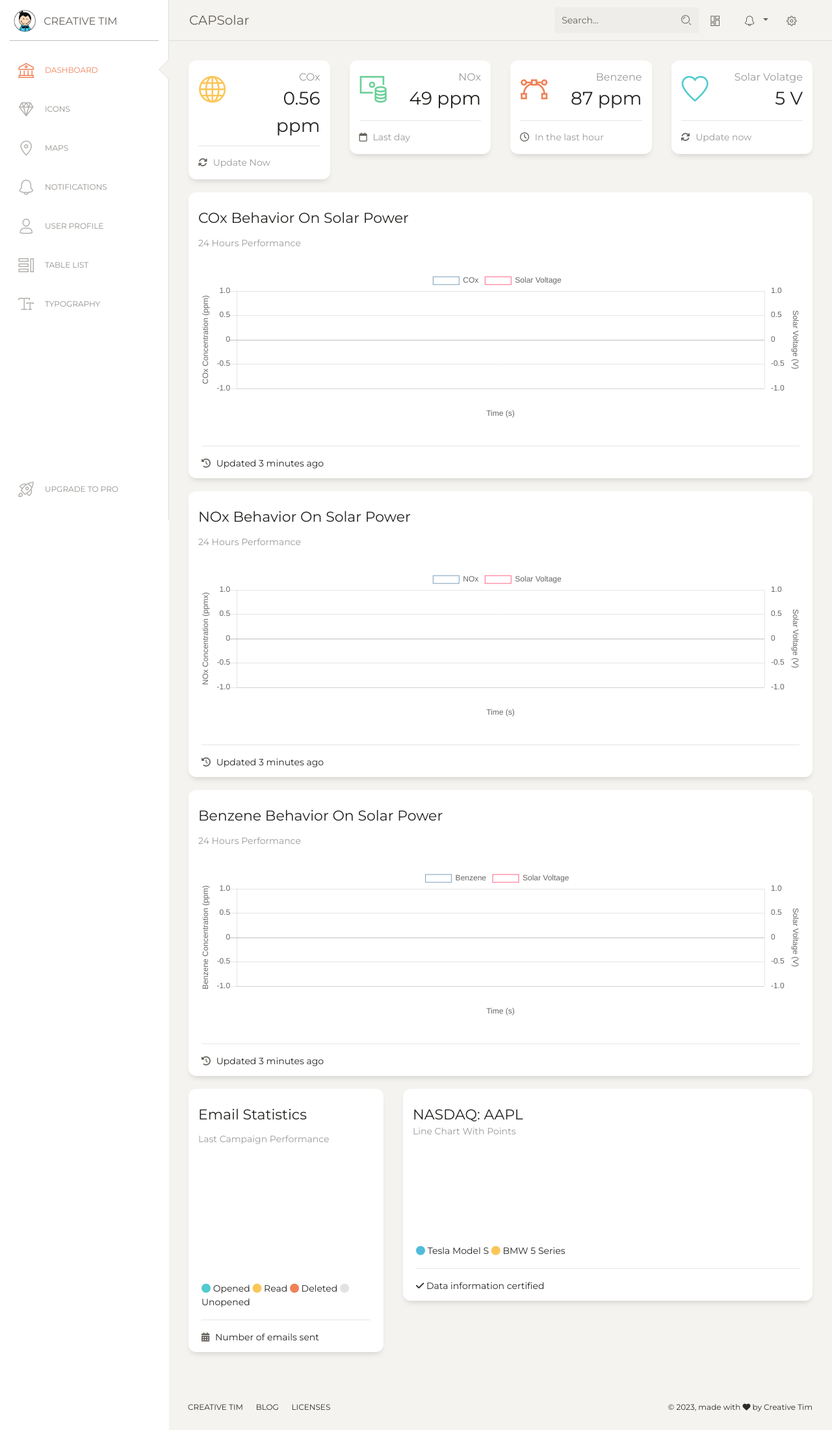
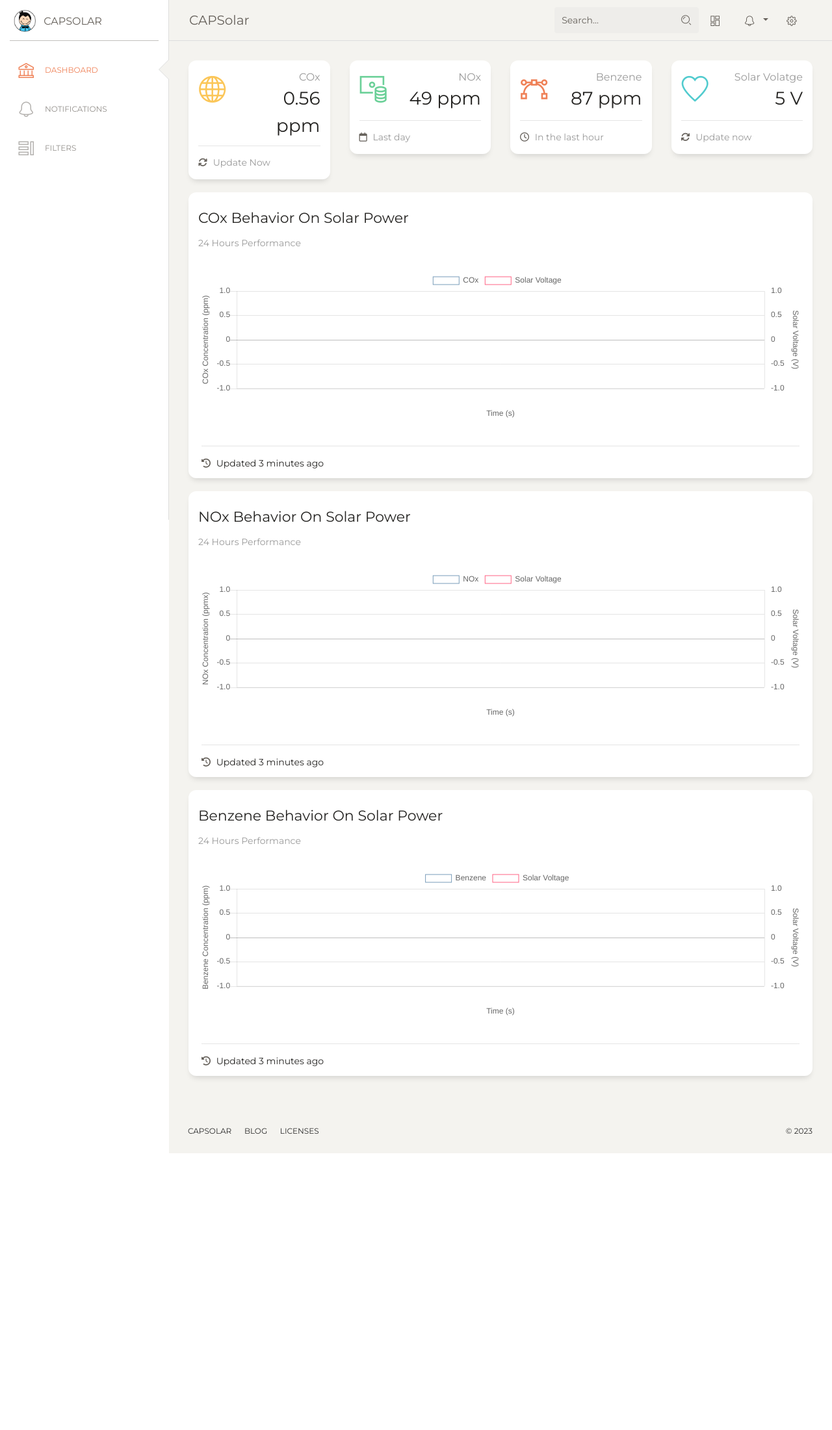
Before and after one commit to vanshpahuja17/CAPSolar, a Django app: page / in a window 1280 px wide. Shown: the whole page at 65% size. After the commit the page ends 1775 px from the top, so only its background shows below. Run offline with Django 3.2, Linux system fonts and the light colour scheme; data that the repository does not hold is empty; some libraries are stand-ins or nearby versions.

Commit message:
minor changes in dashboard

```diff
--- a/app/templates/app/dashboard.html
+++ b/app/templates/app/dashboard.html
@@ -39,14 +39,14 @@ Coded by www.creative-tim.com
   <div class="wrapper ">
     <div class="sidebar" data-color="white" data-active-color="danger">
       <div class="logo">
-        <a href="https://www.creative-tim.com" class="simple-text logo-mini">
+        <a class="simple-text logo-mini">
           <div class="logo-image-small">
             <img src="../static/assets/img/logo-small.png">
           </div>
           <!-- <p>CT</p> -->
         </a>
-        <a href="https://www.creative-tim.com" class="simple-text logo-normal">
-          Creative Tim
+        <a class="simple-text logo-normal">
+          CAPSolar
           <!-- <div class="logo-image-big">
             <img src="../static/assets/img/logo-big.png">
           </div> -->
@@ -61,45 +61,15 @@ Coded by www.creative-tim.com
             </a>
           </li>
           <li>
-            <a href="./icons.html">
-              <i class="nc-icon nc-diamond"></i>
-              <p>Icons</p>
-            </a>
-          </li>
-          <li>
-            <a href="./map.html">
-              <i class="nc-icon nc-pin-3"></i>
-              <p>Maps</p>
-            </a>
-          </li>
-          <li>
             <a href="./notifications.html">
               <i class="nc-icon nc-bell-55"></i>
               <p>Notifications</p>
             </a>
           </li>
           <li>
-            <a href="./user.html">
-              <i class="nc-icon nc-single-02"></i>
-              <p>User Profile</p>
-            </a>
-          </li>
-          <li>
-            <a href="./tables.html">
+            <a href="#">
               <i class="nc-icon nc-tile-56"></i>
-              <p>Table List</p>
-            </a>
-          </li>
-          <li>
-            <a href="./typography.html">
-              <i class="nc-icon nc-caps-small"></i>
-              <p>Typography</p>
-            </a>
-          </li>
-          <li class="active-pro">
-            <a href="./upgrade.html">
-              <i class="nc-icon nc-spaceship"></i>
-              <p>Upgrade to PRO</p>
+              <p>Filters</p>
             </a>
           </li>
         </ul>
@@ -334,68 +304,22 @@ Coded by www.creative-tim.com
             </div>
           </div>
         </div>
-        <div class="row">
-          <div class="col-md-4">
-            <div class="card ">
-              <div class="card-header ">
-                <h5 class="card-title">Email Statistics</h5>
-                <p class="card-category">Last Campaign Performance</p>
-              </div>
-              <div class="card-body ">
-                <canvas id="chartEmail"></canvas>
-              </div>
-              <div class="card-footer ">
-                <div class="legend">
-                  <i class="fa fa-circle text-primary"></i> Opened
-                  <i class="fa fa-circle text-warning"></i> Read
-                  <i class="fa fa-circle text-danger"></i> Deleted
-                  <i class="fa fa-circle text-gray"></i> Unopened
-                </div>
-                <hr>
-                <div class="stats">
-                  <i class="fa fa-calendar"></i> Number of emails sent
-                </div>
-              </div>
-            </div>
-          </div>
-          <div class="col-md-8">
-            <div class="card card-chart">
-              <div class="card-header">
-                <h5 class="card-title">NASDAQ: AAPL</h5>
-                <p class="card-category">Line Chart with Points</p>
-              </div>
-              <div class="card-body">
-                <canvas id="speedChart" width="400" height="100"></canvas>
-              </div>
-              <div class="card-footer">
-                <div class="chart-legend">
-                  <i class="fa fa-circle text-info"></i> Tesla Model S
-                  <i class="fa fa-circle text-warning"></i> BMW 5 Series
-                </div>
-                <hr />
-                <div class="card-stats">
-                  <i class="fa fa-check"></i> Data information certified
-                </div>
-              </div>
-            </div>
-          </div>
-        </div>
       </div>
       <footer class="footer footer-black  footer-white ">
         <div class="container-fluid">
           <div class="row">
             <nav class="footer-nav">
               <ul>
-                <li><a href="https://www.creative-tim.com" target="_blank">Creative Tim</a></li>
-                <li><a href="https://www.creative-tim.com/blog" target="_blank">Blog</a></li>
-                <li><a href="https://www.creative-tim.com/license" target="_blank">Licenses</a></li>
+                <li><a>CAPSolar</a></li>
+                <li><a> Blog</a></li>
+                <li><a>Licenses</a></li>
               </ul>
             </nav>
             <div class="credits ml-auto">
               <span class="copyright">
                 © <script>
                   document.write(new Date().getFullYear())
-                </script>, made with <i class="fa fa-heart heart"></i> by Creative Tim
+                </script>
               </span>
             </div>
           </div>
```
